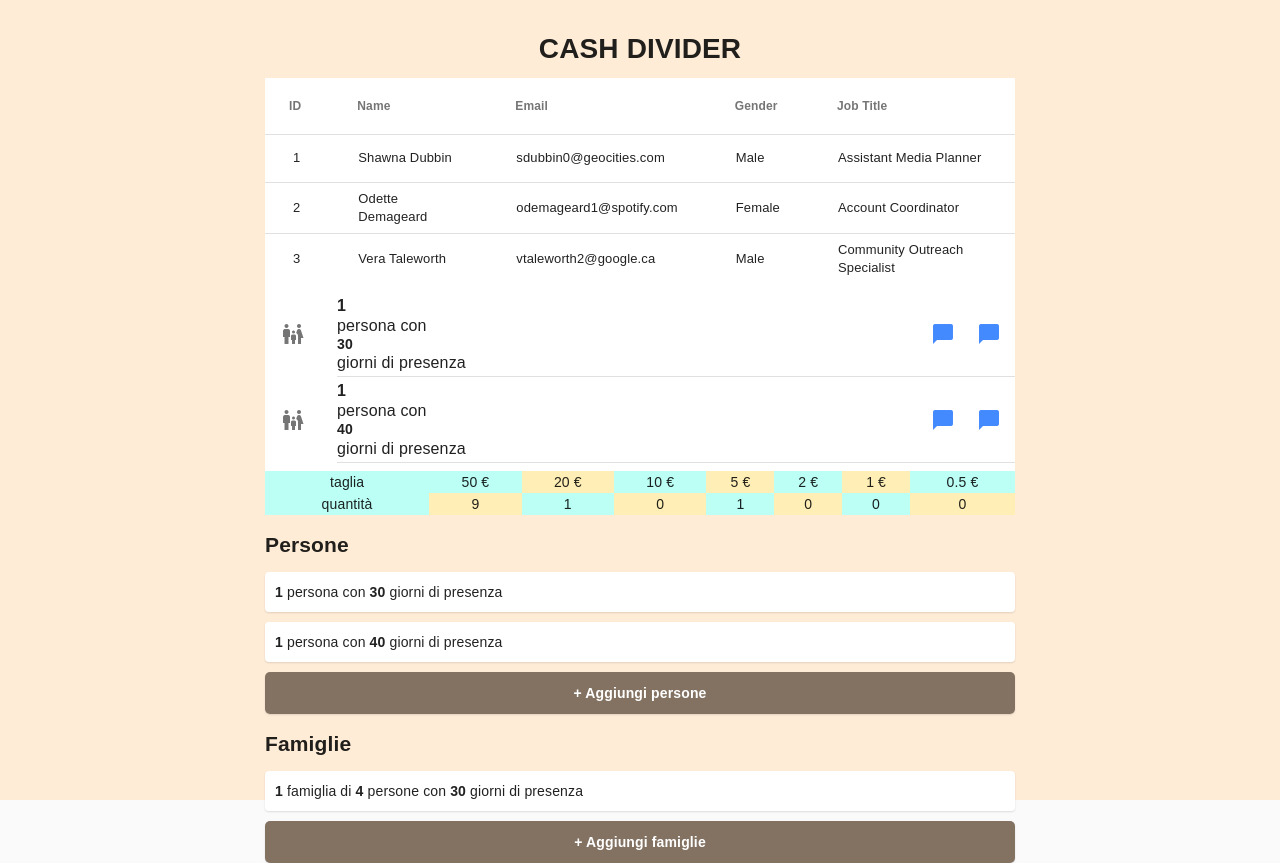
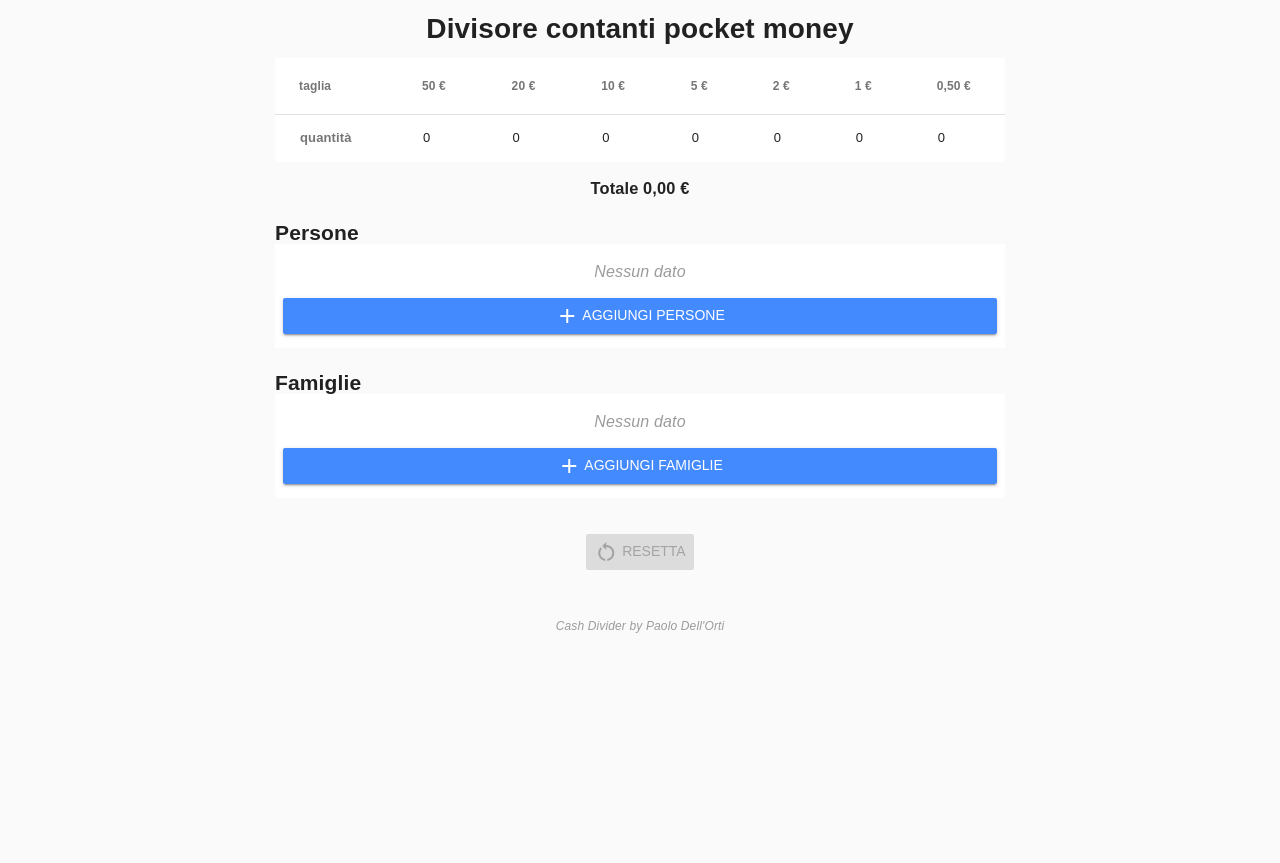
Before and after one commit to paolodellorti/cash-divider, a Vue app: page / in a window 1280 px wide. After the commit the page ends 819 px from the top, so only its background shows below. Built offline with nearby package versions, Linux system fonts and the light colour scheme.

Commit message:
Version 1.0

```diff
--- a/src/App.vue
+++ b/src/App.vue
@@ -1,186 +1,209 @@
 <template>
   <div class="page">
-    <div class="main-cont">
-      <h1>CASH DIVIDER</h1>
+    <h1>Divisore contanti pocket money</h1>
     <md-table>
       <md-table-row>
-          <md-table-head md-numeric>ID</md-table-head>
-          <md-table-head>Name</md-table-head>
-          <md-table-head>Email</md-table-head>
-          <md-table-head>Gender</md-table-head>
-          <md-table-head>Job Title</md-table-head>
+        <md-table-head>taglia</md-table-head>
+        <md-table-head>50 €</md-table-head>
+        <md-table-head>20 €</md-table-head>
+        <md-table-head>10 €</md-table-head>
+        <md-table-head>5 €</md-table-head>
+        <md-table-head>2 €</md-table-head>
+        <md-table-head>1 €</md-table-head>
+        <md-table-head>0,50 €</md-table-head>
       </md-table-row>
 
       <md-table-row>
-          <md-table-cell md-numeric>1</md-table-cell>
-          <md-table-cell>Shawna Dubbin</md-table-cell>
-          <md-table-cell>sdubbin0@geocities.com</md-table-cell>
-          <md-table-cell>Male</md-table-cell>
-          <md-table-cell>Assistant Media Planner</md-table-cell>
+        <md-table-cell class="head-cell">quantità</md-table-cell>
+        <md-table-cell>{{ cashDivision[50] }}</md-table-cell>
+        <md-table-cell>{{ cashDivision[20] }}</md-table-cell>
+        <md-table-cell>{{ cashDivision[10] }}</md-table-cell>
+        <md-table-cell>{{ cashDivision[5] }}</md-table-cell>
+        <md-table-cell>{{ cashDivision[2] }}</md-table-cell>
+        <md-table-cell>{{ cashDivision[1] }}</md-table-cell>
+        <md-table-cell>{{ cashDivision[0.5] }}</md-table-cell>
       </md-table-row>
 
-        <md-table-row>
-          <md-table-cell md-numeric>2</md-table-cell>
-          <md-table-cell>Odette Demageard</md-table-cell>
-          <md-table-cell>odemageard1@spotify.com</md-table-cell>
-          <md-table-cell>Female</md-table-cell>
-          <md-table-cell>Account Coordinator</md-table-cell>
-        </md-table-row>
-
-        <md-table-row>
-          <md-table-cell md-numeric>3</md-table-cell>
-          <md-table-cell>Vera Taleworth</md-table-cell>
-          <md-table-cell>vtaleworth2@google.ca</md-table-cell>
-          <md-table-cell>Male</md-table-cell>
-          <md-table-cell>Community Outreach Specialist</md-table-cell>
-        </md-table-row>
     </md-table>
+    <h3>Totale {{ cashTotal }}</h3>
+    <h2>Persone</h2>
     <md-list>
       <div
-        v-for="(quantity, days) in people"
+        v-for="(quantity, days, index) in people"
         :key="days + 'people'"
+      >
+        <md-list-item>
+          <md-icon>{{ quantity == 1 ? 'person' : 'groups' }}</md-icon>
+          <span class="md-list-item-text">
+            <span>
+              <b>{{ quantity }}</b> person{{ quantity == 1 ? 'a' : 'e' }} con <b>{{ days }}</b> giorn{{ days == 1 ? 'o': 'i' }} di presenza
+            </span>
+          </span>
+          <md-button class="md-icon-button md-list-action" @click="openEditDialog(days, quantity)">
+            <md-icon class="md-primary">edit_square</md-icon>
+            <md-tooltip md-direction="top">Modifica</md-tooltip>
+          </md-button>
+          <md-button class="md-icon-button md-list-action" @click=" deletingPeople = days; showDeleteDialog = true">
+            <md-icon class="md-accent">delete</md-icon>
+            <md-tooltip md-direction="top">Elimina</md-tooltip>
+          </md-button>
+        </md-list-item>
+        <md-divider v-if="index + 1 < Object.keys(people).length"></md-divider>
+      </div>
+      <div
+        v-if="!Object.keys(people).length"
+        class="no-data"
+      >
+        Nessun dato
+      </div>
+      <md-button class="md-raised md-primary" @click="showPeopleDialog = true">
+        <md-icon class="md-primary">add</md-icon> Aggiungi persone
+      </md-button>
+    </md-list>
+    <h2>Famiglie</h2>
+    <md-list>
+      <div
+        v-for="(familyData, members, index) in families"
+        :key="members + 'people'"
+      >
+        <div
+          v-for="(quantity, days) in familyData"
+          :key="quantity + 'people'"
         >
           <md-list-item>
             <md-icon>family_restroom</md-icon>
             <span class="md-list-item-text">
-              <b>{{ quantity }}</b> person{{ quantity == 1 ? 'a' : 'e' }} con <b>{{ days }}</b> giorni di presenza
+              <span>
+                <b>{{ quantity }}</b> famigli{{ quantity == 1 ? 'a' : 'e' }} di <b>{{ members }}</b> membri con <b>{{ days }}</b> giorn{{ days == 1 ? 'o': 'i' }} di presenza
               </span>
-            <md-button class="md-icon-button md-list-action">
-              <md-icon class="md-primary">chat_bubble</md-icon>
+            </span>
+            <md-button class="md-icon-button md-list-action" @click="openEditDialog(days, quantity, members)">
+              <md-icon class="md-primary">edit_square</md-icon>
+              <md-tooltip md-direction="top">Modifica</md-tooltip>
             </md-button>
-            <md-button class="md-icon-button md-list-action">
-              <md-icon class="md-primary">chat_bubble</md-icon>
+            <md-button class="md-icon-button md-list-action" @click="deletingFamilies = [members, days]; showDeleteDialog = true;">
+              <md-icon class="md-accent">delete</md-icon>
+              <md-tooltip md-direction="top">Elimina</md-tooltip>
             </md-button>
           </md-list-item>
-          <md-divider class="md-inset"></md-divider>
-        </div>
-      </md-list>
-      <table class="result-container">
-        <tr>
-          <td>taglia</td>
-          <td
-            v-for="(cash, index) in [50,20,10,5,2,1,0.5]"
-            :key="cash"
-            :class="{ first: index % 2 == 1}"
-          >
-            {{ cash }} €
-          </td>
-        </tr>
-        <tr>
-          <td>quantità</td>
-          <td
-            v-for="(cash, index) in [50,20,10,5,2,1,0.5]"
-            :key="cash"
-            :class="{ first: index % 2 != 1}"
-          >
-          {{ cashDivision[cash] }}
-          </td>
-        </tr>
-      </table>
-      <h2>Persone</h2>
-      <InfoCards :people="people" />
-      <div class="add-button"  @click="showPeopleDialog = true">
-        + Aggiungi persone
-      </div>
-      <h2>Famiglie</h2>
-      <InfoCards :families="families" />
-      <div class="add-button"  @click="showFamiliesDialog = true">
-        + Aggiungi famiglie
+          <md-divider v-if="index + 1 < Object.keys(families).length"></md-divider>
         </div>
       </div>
-    <md-dialog :md-active.sync="showFamiliesDialog">
-      <md-dialog-title>Preferences</md-dialog-title>
+      <div
+        v-if="!Object.keys(families).length"
+        class="no-data"
+      >
+        Nessun dato
+      </div>
+      <md-button class="md-raised md-primary" @click="showFamiliesDialog = true">
+        <md-icon class="md-primary">add</md-icon> Aggiungi famiglie
+      </md-button>
+    </md-list>
+    <div class="reset-button-cont">
+      <md-button class="md-raised md-accent" :disabled="!Object.keys(people).length && !Object.keys(families).length" @click="showResetDialog = true">
+        <md-icon class="md-primary">restart_alt</md-icon> Resetta
+      </md-button>
+    </div>
 
-      <md-tabs md-dynamic-height>
-        <md-tab md-label="General">
-          <p>Lorem ipsum dolor sit amet consectetur, adipisicing elit. Ullam mollitia dolorum dolores quae commodi impedit possimus qui, atque at voluptates cupiditate. Neque quae culpa suscipit praesentium inventore ducimus ipsa aut.</p>
-          <p>Lorem ipsum dolor sit amet consectetur, adipisicing elit. Ullam mollitia dolorum dolores quae commodi impedit possimus qui, atque at voluptates cupiditate. Neque quae culpa suscipit praesentium inventore ducimus ipsa aut.</p>
-          <p>Lorem ipsum dolor sit amet consectetur, adipisicing elit. Ullam mollitia dolorum dolores quae commodi impedit possimus qui, atque at voluptates cupiditate. Neque quae culpa suscipit praesentium inventore ducimus ipsa aut.</p>
-        </md-tab>
-
-        <md-tab md-label="Activity">
-          <p>Lorem ipsum dolor sit amet consectetur, adipisicing elit. Ullam mollitia dolorum dolores quae commodi impedit possimus qui, atque at voluptates cupiditate. Neque quae culpa suscipit praesentium inventore ducimus ipsa aut.</p>
-          <p>Lorem ipsum dolor sit amet consectetur, adipisicing elit. Ullam mollitia dolorum dolores quae commodi impedit possimus qui, atque at voluptates cupiditate. Neque quae culpa suscipit praesentium inventore ducimus ipsa aut.</p>
-          <p>Lorem ipsum dolor sit amet consectetur, adipisicing elit. Ullam mollitia dolorum dolores quae commodi impedit possimus qui, atque at voluptates cupiditate. Neque quae culpa suscipit praesentium inventore ducimus ipsa aut.</p>
-          <p>Lorem ipsum dolor sit amet consectetur, adipisicing elit. Ullam mollitia dolorum dolores quae commodi impedit possimus qui, atque at voluptates cupiditate. Neque quae culpa suscipit praesentium inventore ducimus ipsa aut.</p>
-          <p>Lorem ipsum dolor sit amet consectetur, adipisicing elit. Ullam mollitia dolorum dolores quae commodi impedit possimus qui, atque at voluptates cupiditate. Neque quae culpa suscipit praesentium inventore ducimus ipsa aut.</p>
-        </md-tab>
-
-        <md-tab md-label="Account">
-          <p>Lorem ipsum dolor sit amet consectetur, adipisicing elit. Ullam mollitia dolorum dolores quae commodi impedit possimus qui, atque at voluptates cupiditate. Neque quae culpa suscipit praesentium inventore ducimus ipsa aut.</p>
-          <p>Lorem ipsum dolor sit amet consectetur, adipisicing elit. Ullam mollitia dolorum dolores quae commodi impedit possimus qui, atque at voluptates cupiditate. Neque quae culpa suscipit praesentium inventore ducimus ipsa aut.</p>
-        </md-tab>
-      </md-tabs>
-
+    <div class="footer">
+      Cash Divider by Paolo Dell'Orti
+    </div>
+    <md-dialog :md-active.sync="showPeopleDialog" @md-closed="onCloseDialog(true)">
+      <md-dialog-title>{{ isEditing ? 'Modifica' : 'Aggiungi persone' }}</md-dialog-title>
+        <md-field :class="{'md-invalid': noValidForm && !newPeople.quantity}">
+          <label>Numero di persone</label>
+          <md-input v-model="newPeople.quantity" type="number" required></md-input>
+        </md-field>
+        <md-field :class="{'md-invalid': noValidForm && !newPeople.days}">
+          <label>Giorni di presenza</label>
+          <md-input v-model="newPeople.days" type="number" required></md-input>
+        </md-field>
       <md-dialog-actions>
-        <md-button class="md-primary" @click="showDialog = false">Close</md-button>
-        <md-button class="md-primary" @click="showDialog = false">Save</md-button>
+        <md-button @click="showPeopleDialog = false">Annulla</md-button>
+        <md-button class="md-primary" @click="addPeople">{{ isEditing ? 'Modifica' : 'Aggiungi' }}</md-button>
       </md-dialog-actions>
     </md-dialog>
-    <!-- <el-dialog
-      title="Aggiungi persone"
-      :visible="showPeopleDialog"
-      width="55%"
-      @close="nullInputs"
-    >
-      <div class="input-cont">Numero persone <input type="number" v-model="newPeople.quantity" /></div>
-      <div class="input-cont">Giorni di presenza <input type="number" v-model="newPeople.days" /></div>
-      <div class="buttons-cont">
-        <div class="butt cancel"><font-awesome-icon icon="xmark" @click="showPeopleDialog = false" /> Annulla</div>
-        <div class="butt confirm"><font-awesome-icon icon="check" @click="addPeople" /> Conferma</div>
-      </div>
-    </el-dialog>
-    <el-dialog
-      title="Aggiungi famiglie"
-      :visible="showFamiliesDialog"
-      width="55%"
-      @close="nullInputs"
-    >
-      <div class="input-cont">Numero famiglie <input v-model="newFamilies.quantity" type="number" /></div>
-      <div class="input-cont">Numero membri <input v-model="newFamilies.capacity" type="number" /></div>
-      <div class="input-cont">Giorni di presenza <input v-model="newFamilies.days" type="number" /></div>
-      <div class="buttons-cont">
-        <div class="butt cancel"><font-awesome-icon icon="xmark" @click="showFamiliesDialog = false" /> Annulla</div>
-        <div class="butt confirm"><font-awesome-icon icon="check" @click="addFamilies" /> Conferma</div>
-      </div>
-    </el-dialog> -->
+    <md-dialog :md-active.sync="showFamiliesDialog" @md-closed="onCloseDialog(false)">
+      <md-dialog-title>{{ isEditing ? 'Modifica' : 'Aggiungi famiglie' }}</md-dialog-title>
+        <md-field :class="{'md-invalid': noValidForm && !newFamilies.quantity}">
+          <label>Numero di famiglie</label>
+          <md-input v-model="newFamilies.quantity" type="number" required></md-input>
+        </md-field>
+        <md-field :class="{'md-invalid': noValidForm && !newFamilies.members}">
+          <label>Numero di membri per famiglia</label>
+          <md-input v-model="newFamilies.members" type="number" required></md-input>
+        </md-field>
+        <md-field :class="{'md-invalid': noValidForm && !newFamilies.days}">
+          <label>Giorni di presenza</label>
+          <md-input v-model="newFamilies.days" type="number" required></md-input>
+        </md-field>
+      <md-dialog-actions>
+        <md-button @click="showFamiliesDialog = false">Annulla</md-button>
+        <md-button class="md-primary" @click="addFamilies">{{ isEditing ? 'Modifica' : 'Aggiungi' }}</md-button>
+      </md-dialog-actions>
+    </md-dialog>
+    <md-dialog-confirm
+      class="delete-dialog"
+      :md-active.sync="showDeleteDialog"
+      md-title="Vuoi veramente eliminare il dato?"
+      :md-content="deletingDataSentence"
+      md-confirm-text="Elimina"
+      md-cancel-text="Annulla"
+      @md-cancel="showDeleteDialog = false; deletingPeople = null; deletingFamilies = null"
+      @md-confirm="deleteData"
+    />
+    <md-dialog-confirm
+      class="delete-dialog"
+      :md-active.sync="showResetDialog"
+      md-title="Vuoi veramente resettare tutti i dati?"
+      md-content="Perderai tutti i dati visibili, anche quelli salvati nel tuo browser."
+      md-confirm-text="Resetta"
+      md-cancel-text="Annulla"
+      @md-cancel="showResetDialog = false"
+      @md-confirm="resetAll"
+    />
+    <md-snackbar md-position="center" :md-duration="2000" :md-active.sync="showSnackbar" md-persistent>
+      <span>Compila il form correttamente per continuare</span>
+      <md-button class="md-accent" @click="showSnackbar = false">
+        <md-icon class="md-accent">close</md-icon>
+      </md-button>
+    </md-snackbar>
   </div>
 </template>
 
 <script>
-import InfoCards from "./components/InfoCards";
 export default {
   name: 'CashDivider',
-  components: {
-    InfoCards
-  },
   data() {
     return {
       showPeopleDialog: false,
       showFamiliesDialog: false,
-      people: {
-        30: 1,
-        40: 1,
-      },
-      families: {
-        4: {
-          30: 1
-        },
-      },
+      showDeleteDialog: false,
+      showResetDialog: false,
+      deletingPeople: null,
+      deletingFamilies: null,
+      people: {},
+      families: {},
+      trigger: 0,
       newPeople: {
         quantity: null,
         days: null
       },
       newFamilies: {
         quantity: null,
-        capacity: null,
+        members: null,
         days: null
-      }
+      },
+      isEditing: null,
+      noValidForm: false,
+      showSnackbar: false
     }
   },
   computed: {
     cashDivision() {
       let vm = this;
+      vm.trigger++;
+      localStorage.setItem('cashDivisor', JSON.stringify([vm.people, vm.families]));
       let result = {
         50: 0,
         20: 0,
@@ -191,36 +214,151 @@ export default {
         0.5: 0
       }
       result = vm.calculateCashDivision(vm.people, result);
-      for (const [familyCapacity, family] of Object.entries(vm.families)) {
-        result = vm.calculateCashDivision(family, result, familyCapacity);
+      for (const [familymembers, family] of Object.entries(vm.families)) {
+        result = vm.calculateCashDivision(family, result, familymembers);
       }
       return result;
+    },
+    cashTotal() {
+      let vm = this;
+      let result = 0;
+      for (const [cash, quantity] of Object.entries(vm.cashDivision)) {
+        result += cash * quantity;
+      }
+      const formatter = new Intl.NumberFormat('it-IT', {
+        style: 'currency',
+        currency: 'EUR'
+      });
+      return formatter.format(result);
+    },
+    deletingDataSentence() {
+      let vm = this;
+      if (vm.deletingPeople) {
+        return `
+          <b>${vm.people[vm.deletingPeople]}</b> person${vm.people[vm.deletingPeople] == 1 ? 'a' : 'e'}
+          con <b>${vm.deletingPeople}</b> giorn${vm.deletingPeople == 1 ? 'o' : 'i'} di presenza
+        `
+      } else if (vm.deletingFamilies) {
+        return `
+          <b>${vm.families[vm.deletingFamilies[0]][vm.deletingFamilies[1]]}</b> famigli${vm.families[vm.deletingFamilies[0]][vm.deletingFamilies[1]] == 1 ? 'a' : 'e'}
+          di <b>${vm.deletingFamilies[0]}</b> membri
+          con <b>${vm.deletingFamilies[1]}</b> giorn${vm.deletingFamilies[1] == 1 ? 'o' : 'i'} di presenza
+        `
+      }
+      return '1 famiglia da 3 membri con 4 giorni di presenza'
     }
   },
   methods: {
     addPeople() {
       let vm = this;
-      if (vm.newPeople.quantity && vm.newPeople.days) {
+      if (!vm.newPeople.quantity || !vm.newPeople.days) {
+        vm.noValidForm = true;
+        vm.showSnackbar = true;
+      } else {
+        vm.trigger ++;
+        if (vm.isEditing) {
+          delete vm.people[vm.isEditing];
+        }
         if (vm.people[vm.newPeople.days]) {
-          vm.people[vm.newPeople.days] += vm.newPeople.quantity;
+          vm.people[vm.newPeople.days] += parseInt(vm.newPeople.quantity);
         } else {
-          vm.people[vm.newPeople.days] = vm.newPeople.quantity;
+          vm.people[vm.newPeople.days] = parseInt(vm.newPeople.quantity);
         }
+        vm.newPeople = {
+          quantity: null,
+          days: null
+        };
+        vm.noValidForm = false;
+        vm.showPeopleDialog = false;
       }
     },
     addFamilies() {
       let vm = this;
-      if (vm.newFamilies.quantity && vm.newFamilies.days && vm.newFamilies.capacity) {
-        if (vm.families[vm.newFamilies.capacity] && vm.families[vm.newFamilies.capacity][vm.newFamilies.days]) {
-          vm.families[vm.newFamilies.capacity][vm.newFamilies.days] += vm.newFamilies.quantity;
+      if (!vm.newFamilies.quantity || !vm.newFamilies.days || !vm.newFamilies.members) {
+        vm.noValidForm = true;
+        vm.showSnackbar = true;
       } else {
-          vm.families[vm.newFamilies.capacity][vm.newFamilies.days] = vm.newFamilies.quantity;
+        vm.trigger ++;
+        if (vm.isEditing) {
+          delete vm.families[vm.isEditing[0]][vm.isEditing[1]];
+        }
+        if (vm.families[vm.newFamilies.members] && vm.families[vm.newFamilies.members][vm.newFamilies.days]) {
+          vm.families[vm.newFamilies.members][vm.newFamilies.days] += parseInt(vm.newFamilies.quantity);
+        } else {
+          vm.families[vm.newFamilies.members] = {
+            ...vm.families[vm.newFamilies.members],
+            [vm.newFamilies.days]: parseInt(vm.newFamilies.quantity)
+          };
+        }
+        vm.newFamilies = {
+          quantity: null,
+          members: null,
+          days: null
+        };
+        vm.noValidForm = false;
+        vm.showFamiliesDialog = false;
+      }
+    },
+    deleteData() {
+      let vm = this;
+      vm.trigger ++;
+      if (vm.deletingPeople) {
+        delete vm.people[vm.deletingPeople];
+      } else if (vm.deletingFamilies) {
+        delete vm.families[vm.deletingFamilies[0]][vm.deletingFamilies[1]];
+        if (!Object.keys(vm.families[vm.deletingFamilies[0]]).length) {
+          delete vm.families[vm.deletingFamilies[0]];
         }
       }
+      vm.deletingPeople = null;
+      vm.deletingFamilies = null
+      vm.showDeleteDialog = false;
     },
-    calculateCashDivision(object, result, familyCapacity = 1) {
+    resetAll() {
+      let vm = this;
+      vm.trigger ++;
+      vm.people = {};
+      vm.families = {};
+      vm.showResetDialog = false;
+    },
+    openEditDialog(days, quantity, members = null) {
+      let vm = this;
+      vm.isEditing = members ? [members, days] : days;
+      if (!members) {
+        vm.newPeople = {
+          days: days,
+          quantity: quantity
+        };
+        vm.showPeopleDialog = true;
+      } else {
+        vm.newFamilies = {
+          days: days,
+          quantity: quantity,
+          members: members
+        };
+        vm.showFamiliesDialog = true;
+      }
+    },
+    onCloseDialog(isPeopleDialog) {
+      let vm = this;
+      vm.noValidForm = false;
+      if (vm.isEditing && isPeopleDialog) {
+        vm.newPeople = {
+          days: null,
+          quantity: null,
+        };
+      } else if (vm.isEditing) {
+        vm.newFamilies = {
+          days: null,
+          quantity: null,
+          members: null
+        };
+      }
+      vm.isEditing = null;
+    },
+    calculateCashDivision(object, result, familymembers = 1) {
       for (const [days, quantity] of Object.entries(object)) {
-        let total = days * 2.5 * familyCapacity;
+        let total = days * 2.5 * familymembers;
         for (const cashSize of [50, 20, 10, 5, 2, 1, 0.5]) {
           if (total / cashSize >= 1) {
             result[cashSize] += parseInt(total / cashSize) * quantity;
@@ -229,43 +367,34 @@ export default {
         }
       }
       return result;
+    }
   },
-    nullInputs() {
+  beforeMount() {
     let vm = this;
-      vm.newPeople = {
-        quantity: null,
-        days: null
-      };
-      vm.newFamilies = {
-        quantity: null,
-        capacity: null,
-        days: null
-      };
+    if (localStorage.cashDivisor) {
+      vm.people = JSON.parse(localStorage.cashDivisor)[0];
+      vm.families = JSON.parse(localStorage.cashDivisor)[1];
     }
   }
 }
 </script>
 
 <style>
-  h1 {
+body {
+  font-size: 16px;
+}
+h1, h3 {
   text-align: center;
+}
+h2 {
+  margin-top: 25px;
+  margin-bottom: 1px;
 }
 .page {
   font-family: Arial, sans-serif;
-    padding: 20px 50px;
-    background: #ffecd7;
-    position: absolute;
-    top: 0;
-    left: 0;
-    width: 100vw;
-    height: 100vh;
-    box-sizing: border-box;
-    display: flex;
-    justify-content: center;
-  }
-  .main-cont {
-    width: 100%;
+  margin: 10px auto;
   max-width: 750px;
+  padding: 0 10px;
 }
 .result-container {
   width: 100%;
@@ -280,25 +409,6 @@ export default {
 .result-container td.first {
   background: #ffefb7;
 }
-  .add-button {
-    width: 100%;
-    margin-bottom: 20px;
-    background: #837262;
-    color: #fff;
-    height: 42px;
-    border-radius: 5px;
-    display: flex;
-    justify-content: center;
-    align-items: center;
-    font-weight: bold;
-    cursor: pointer;
-    box-shadow: 0 1px 2px rgba(0,0,0,.12);
-  }
-  input {
-    height: 25px;
-    width: 60px;
-    text-align: center;
-  }
 .input-cont {
   width: 50%;
   min-width: 210px;
@@ -307,22 +417,45 @@ export default {
   display: flex;
   justify-content: space-between;
 }
-  .buttons-cont {
+.md-dialog-container {
+  padding: 0 20px;
+}
+.md-list-item-text :nth-child(2), .md-list-item-text :nth-child(3) {
+  font-size: 16px!important;
+}
+.no-data {
+  text-align: center;
+  font-size: 16px;
+  font-style: italic;
+  color: #9b9b9b;
+  margin: 10px 0;
+}
+.footer {
+  padding: 40px 0 15px 0;
+  width: 100%;
+  text-align: center;
+  font-size: 12px;
+  color: #9b9b9b;
+  font-style: italic;
+}
+.delete-dialog .md-button.md-theme-default.md-primary {
+  color: #ff5252!important;
+}
+.md-list-item-text {
+  white-space: normal!important;
+}
+.head-cell {
+  color: var(--md-theme-default-text-accent-on-background, rgba(0,0,0,0.54));
+  font-weight: bold;
+}
+.reset-button-cont {
   width: 100%;
   display: flex;
-    justify-content: flex-end;
+  justify-content: center;
+  align-items: center;
+  margin: 30px 0 0 0;
 }
-  .butt {
-    padding: 10px;
-    border-radius: 4px;
-    margin-left: 5px;
-    color: #fff;
-    cursor: pointer;
-  }
-  .cancel {
-    background: #837262;
-  }
-  .confirm {
-    background: #0bbf47;
+.reset-button-cont .md-disabled .md-icon {
+  color: var(--md-theme-default-disabled, rgba(0,0,0,0.26))!important;
 }
 </style>
```
Lines whose indentation alone changed are shown as unchanged.
